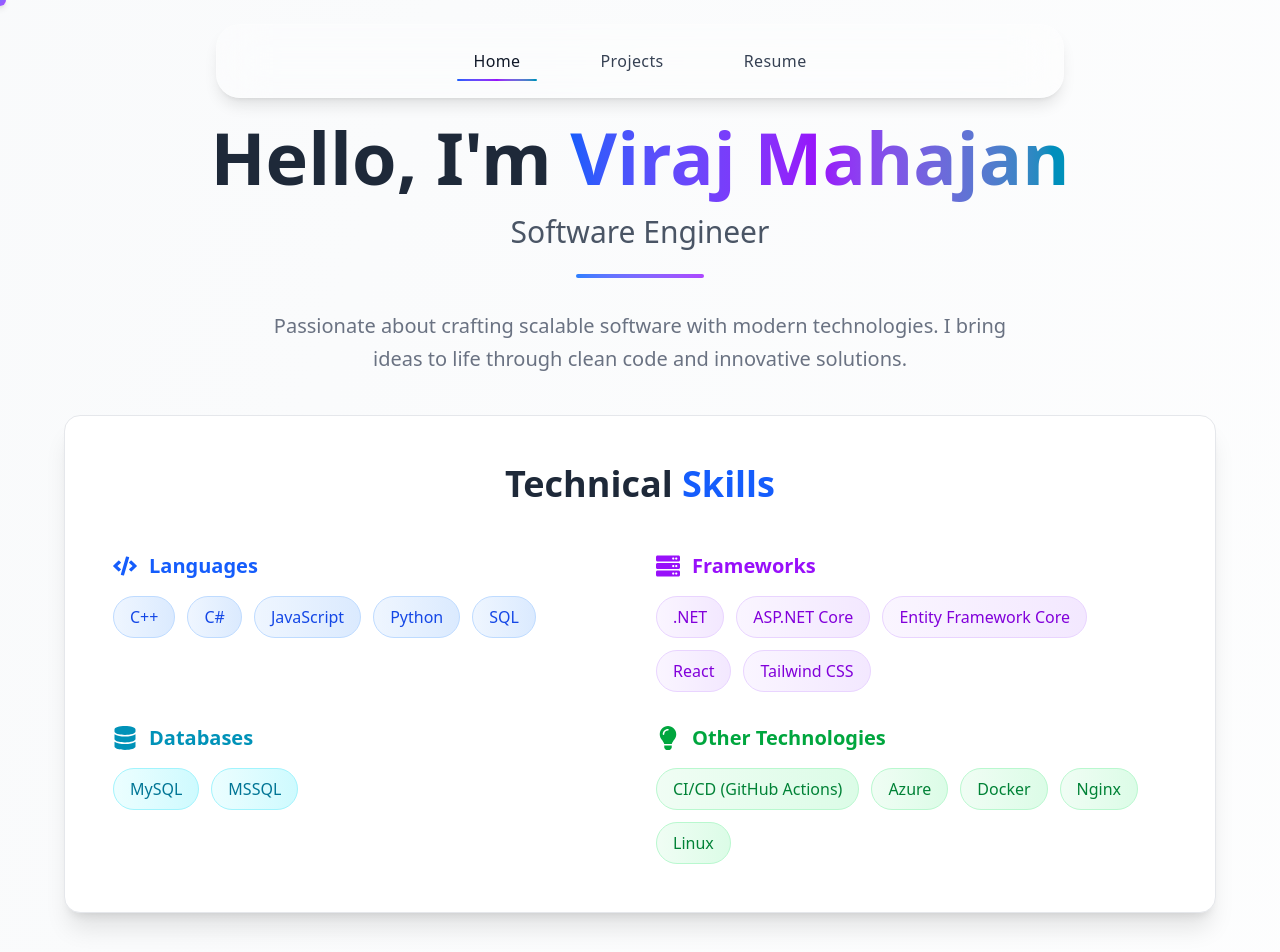
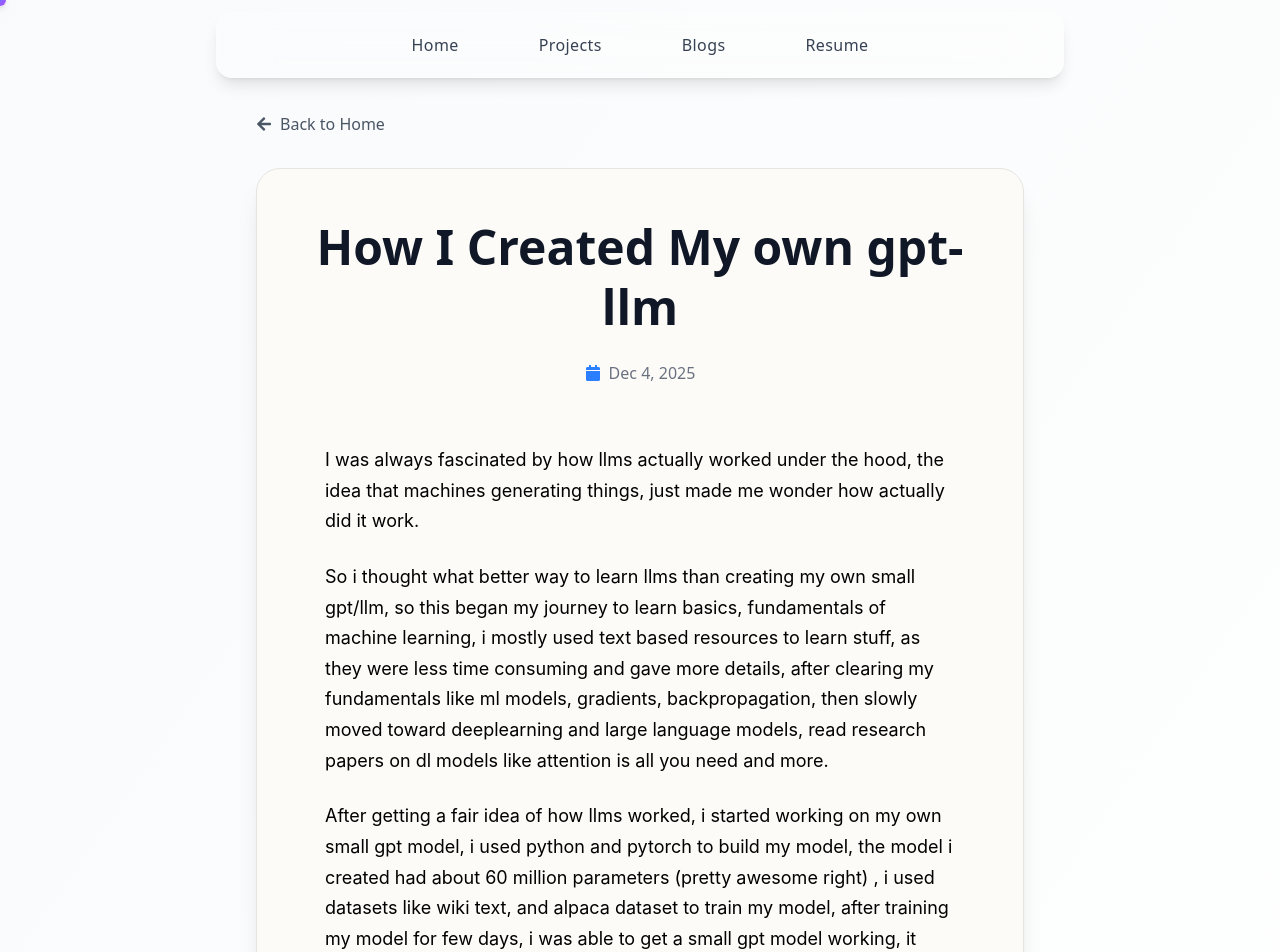
Before and after one commit to Viraj2313/portfolio, a React (Vite) app: page /blog/creating-gpt-llm in a window 1280 px wide. Shown: the top 952 px of the page. Built offline with nearby package versions, Linux system fonts and the light colour scheme.

Commit message:
added a section to write and show my blogs

```diff
--- a/package.json
+++ b/package.json
@@ -13,7 +13,7 @@
     "react": "^19.0.0",
     "react-dom": "^19.0.0",
     "react-icons": "^5.5.0",
-    "react-router-dom": "^7.5.2",
+    "react-router-dom": "^7.10.0",
     "react-scroll": "^1.9.3"
   },
   "devDependencies": {
--- a/src/App.jsx
+++ b/src/App.jsx
@@ -1,22 +1,35 @@
+import React from "react";
+import { Routes, Route } from "react-router-dom"; // Removed BrowserRouter
 import Navbar from "./components/Navbar";
 import Home from "./pages/Home";
 import Projects from "./pages/Projects";
+import Blogs from "./pages/Blogs";
 import CursorFollower from "./components/CursorFollower";
 import Footer from "./components/Footer";
 import Layout from "./components/Layout";
 import Resume from "./pages/Resume";
+import BlogPostLayout from "./pages/BlogPostLayout";
+
+const MainContent = () => (
+  <>
+    <Home />
+    <Projects />
+    <Blogs />
+    <Resume />
+  </>
+);
+
 function App() {
   return (
-    <>
-      <Layout>
-        <CursorFollower />
-        <Navbar />
-        <Home />
-        <Projects />
-        <Resume />
-        <Footer />
-      </Layout>
-    </>
+    <Layout>
+      <CursorFollower />
+      <Navbar />
+      <Routes>
+        <Route path="/" element={<MainContent />} />
+        <Route path="/blog/:id" element={<BlogPostLayout />} />
+      </Routes>
+      <Footer />
+    </Layout>
   );
 }
 
--- /dev/null
+++ b/src/components/BlogListItem.jsx
@@ -0,0 +1,23 @@
+import React from "react";
+import { Link } from "react-router-dom";
+
+const BlogListItem = ({ title, date, id }) => {
+  return (
+    <Link
+      to={`/blog/${id}`}
+      className="group block py-6 border-b border-gray-200 hover:bg-gray-50/50 transition-colors px-4 -mx-4 rounded-lg"
+    >
+      <div className="flex flex-col md:flex-row md:justify-between md:items-baseline gap-2 md:gap-8">
+        <h3 className="text-xl font-medium text-gray-900 group-hover:text-blue-600 transition-colors decoration-blue-600/0 underline underline-offset-4 group-hover:decoration-blue-600/30">
+          {title}
+        </h3>
+
+        <span className="text-gray-500 font-light shrink-0 text-sm md:text-base whitespace-nowrap">
+          {date}
+        </span>
+      </div>
+    </Link>
+  );
+};
+
+export default BlogListItem;
--- a/src/components/Navbar.jsx
+++ b/src/components/Navbar.jsx
@@ -1,9 +1,14 @@
 import React, { useState, useEffect } from "react";
-import { Link } from "react-scroll";
+import { Link as ScrollLink } from "react-scroll";
+import { Link as RouterLink, useLocation, useNavigate } from "react-router-dom";
 
 const Navbar = () => {
   const [activeSection, setActiveSection] = useState("home");
   const [isScrolled, setIsScrolled] = useState(false);
+  const location = useLocation();
+  const navigate = useNavigate();
+
+  const isHomePage = location.pathname === "/";
 
   useEffect(() => {
     const handleScroll = () => {
@@ -16,25 +21,49 @@ const Navbar = () => {
   const navItems = [
     { to: "home", label: "Home" },
     { to: "projects", label: "Projects" },
+    { to: "blogs", label: "Blogs" },
     { to: "resume", label: "Resume" },
   ];
+
+  const handleNavClick = (to) => {
+    setActiveSection(to);
+    if (!isHomePage) {
+      navigate("/");
+      setTimeout(() => {
+        const element = document.getElementById(to);
+        if (element) {
+          element.scrollIntoView({ behavior: "smooth" });
+        }
+      }, 100);
+    }
+  };
 
   return (
     <div
       className={`fixed top-0 left-0 right-0 z-50 transition-all duration-300 ${
-        isScrolled ? "py-3" : "py-6"
+        isScrolled || !isHomePage ? "py-3" : "py-6"
       }`}
     >
       <div className="max-w-4xl mx-auto px-6">
         <nav
           className={`transition-all duration-300 border ${
-            isScrolled ? "rounded-2xl py-3" : "rounded-3xl py-4"
+            isScrolled || !isHomePage ? "rounded-2xl py-3" : "rounded-3xl py-4"
           }
-          bg-white/30 backdrop-blur-xl shadow-lg border-white/20`}
+          bg-white/80 backdrop-blur-xl shadow-lg border-white/20 supports-[backdrop-filter]:bg-white/30`}
         >
           <div className="flex justify-center items-center space-x-8 md:space-x-12">
-            {navItems.map((item) => (
-              <Link
+            {navItems.map((item) => {
+              const isActive = isHomePage && activeSection === item.to;
+              const commonClasses = `relative px-4 py-2 text-md font-medium tracking-wide cursor-pointer
+                  transition-all duration-300 transform hover:scale-110 ${
+                    isActive
+                      ? "text-gray-900"
+                      : "text-gray-700 hover:text-gray-900"
+                  }`;
+
+              if (isHomePage) {
+                return (
+                  <ScrollLink
                     key={item.to}
                     to={item.to}
                     smooth={true}
@@ -42,19 +71,26 @@ const Navbar = () => {
                     duration={500}
                     spy={true}
                     onSetActive={() => setActiveSection(item.to)}
-                className={`relative px-4 py-2 text-md font-medium tracking-wide cursor-pointer
-                  transition-all duration-300 transform hover:scale-110 ${
-                    activeSection === item.to
-                      ? "text-gray-900"
-                      : "text-gray-700 hover:text-gray-900"
-                  }`}
+                    className={commonClasses}
                   >
                     {item.label}
-                {activeSection === item.to && (
+                    {isActive && (
                       <div className="absolute bottom-0 left-0 right-0 h-0.5 bg-gradient-to-r from-blue-600 via-purple-600 to-cyan-600 rounded-full" />
                     )}
-              </Link>
-            ))}
+                  </ScrollLink>
+                );
+              } else {
+                return (
+                  <div
+                    key={item.to}
+                    onClick={() => handleNavClick(item.to)}
+                    className={commonClasses}
+                  >
+                    {item.label}
+                  </div>
+                );
+              }
+            })}
           </div>
         </nav>
       </div>
--- /dev/null
+++ b/src/data/posts.js
@@ -0,0 +1,40 @@
+export const blogPosts = [
+  {
+    id: "creating-gpt-llm",
+    title: "How I Created My own gpt-llm",
+    date: "Dec 4, 2025",
+    excerpt: "Machine Learning, LLMs, GPT, AI",
+    content: `<div class="blog-post">
+
+  <p class="blog-para">
+    I was always fascinated by how llms actually worked under the hood, the idea that machines generating things, just made me wonder how actually did it work.
+  </p>
+  <p class="blog-para">
+    So i thought what better way to learn llms than creating my own small gpt/llm,
+    so this began my journey to learn basics, fundamentals of machine learning, i mostly used text
+    based resources to learn stuff, as they were less time consuming and gave more details,
+    after clearing my fundamentals like ml models, gradients, backpropagation, then slowly moved toward
+    deeplearning and large language models, read research papers on dl models like attention is all you need
+    and more.
+  </p>
+  <p class="blog-para">
+    After getting a fair idea of how llms worked, i started working on my own small gpt model,
+    i used python and pytorch to build my model, the model i created had about 60 million parameters (pretty awesome right)
+    , i used datasets like wiki text, and alpaca dataset to train my model,
+    after training my model for few days, i was able to get a small gpt model working, it was able to generate
+    text based on the input given to it, it was a small model but it gave me a fair idea of how llms worked.
+  </p>
+  <p class="blog-para">
+    This journey of creating my own llm was a great learning experience for me, it helped me understand the
+    fundamentals of machine learning and large language models, and also gave me a fair idea of how to build
+    bigger machine learning models in future.
+  </p>
+    <p class="blog-para">
+        Overall using jupyter notebooks, pytorch, manipulating datasets, training models, and testing them was a fun and
+        really insightful experience.
+    </p>
+</div>
+
+    `,
+  },
+];
--- a/src/index.css
+++ b/src/index.css
@@ -1 +1,17 @@
 @import "tailwindcss";
+.blog-post {
+  max-width: 700px;
+  margin: 0 auto;
+  padding: 20px;
+  line-height: 1.7;
+  font-size: 18px;
+  font-family: "Inter", sans-serif;
+}
+
+.blog-para {
+  margin-bottom: 1.4em;
+}
+
+.blog-post p {
+  text-align: left;
+}
--- /dev/null
+++ b/src/pages/BlogPostLayout.jsx
@@ -0,0 +1,53 @@
+import React, { useEffect } from "react";
+import { useParams, Link } from "react-router-dom";
+import { FaCalendar, FaArrowLeft } from "react-icons/fa";
+import { blogPosts } from "../data/posts";
+
+const BlogPostLayout = () => {
+  const { id } = useParams();
+  const post = blogPosts.find((p) => p.id === id);
+
+  useEffect(() => {
+    window.scrollTo(0, 0);
+  }, []);
+
+  if (!post) {
+    return (
+      <div className="min-h-screen flex items-center justify-center">
+        <h1 className="text-2xl text-gray-600">Post not found</h1>
+      </div>
+    );
+  }
+
+  return (
+    <div className="min-h-screen py-28 px-4">
+      <div className="max-w-3xl mx-auto">
+        <Link
+          to="/"
+          className="inline-flex items-center gap-2 text-gray-600 hover:text-blue-600 transition-colors mb-8"
+        >
+          <FaArrowLeft /> Back to Home
+        </Link>
+
+        <div className="bg-[#FDFBF7] rounded-3xl p-8 md:p-12 shadow-xl border border-stone-200">
+          <header className="mb-10 text-center">
+            <h1 className="text-4xl md:text-5xl font-bold text-gray-900 mb-6 leading-tight">
+              {post.title}
+            </h1>
+            <div className="flex items-center justify-center gap-2 text-gray-500 font-medium">
+              <FaCalendar className="w-4 h-4 text-blue-500" />
+              <span>{post.date}</span>
+            </div>
+          </header>
+
+          <article
+            className="prose prose-lg prose-blue max-w-none prose-headings:text-gray-800 prose-p:text-gray-700 prose-p:leading-relaxed prose-li:text-gray-700"
+            dangerouslySetInnerHTML={{ __html: post.content }}
+          />
+        </div>
+      </div>
+    </div>
+  );
+};
+
+export default BlogPostLayout;
--- /dev/null
+++ b/src/pages/Blogs.jsx
@@ -0,0 +1,26 @@
+import React from "react";
+import BlogListItem from "../components/BlogListItem";
+import { blogPosts } from "../data/posts";
+
+const Blogs = () => {
+  return (
+    <div className="py-20 px-4 bg-white" id="blogs">
+      <div className="max-w-3xl mx-auto">
+        <div className="mb-12 border-b border-gray-200 pb-8">
+          <h1 className="text-4xl font-bold text-gray-900 mb-4">Blogs</h1>
+          <p className="text-lg text-gray-600 font-light">
+            Thoughts on software engineering, architecture, machine learning.
+          </p>
+        </div>
+
+        <div className="flex flex-col">
+          {blogPosts.map((post, index) => (
+            <BlogListItem key={index} {...post} />
+          ))}
+        </div>
+      </div>
+    </div>
+  );
+};
+
+export default Blogs;
--- a/src/pages/Projects.jsx
+++ b/src/pages/Projects.jsx
@@ -59,7 +59,7 @@ const Projects = () => {
   ];
 
   return (
-    <div className="min-h-screen py-20 px-4" id="projects">
+    <div className="min-h-screen py-16 px-4" id="projects">
       <div className="max-w-7xl mx-auto">
         <div className="text-center mb-16">
           <h1 className="text-4xl md:text-5xl font-bold text-gray-800 mb-4">
```
Also changed, not shown: 1 other file (tests, documents, lock files or other folders). Lines whose indentation alone changed are shown as unchanged.
